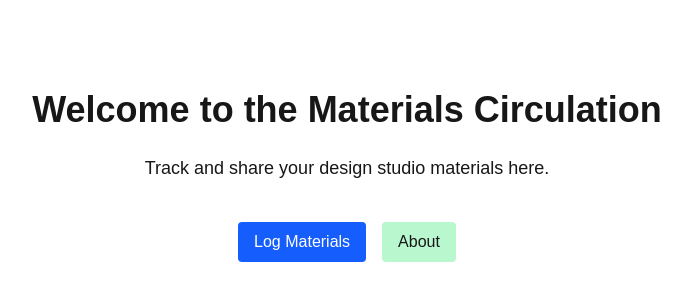
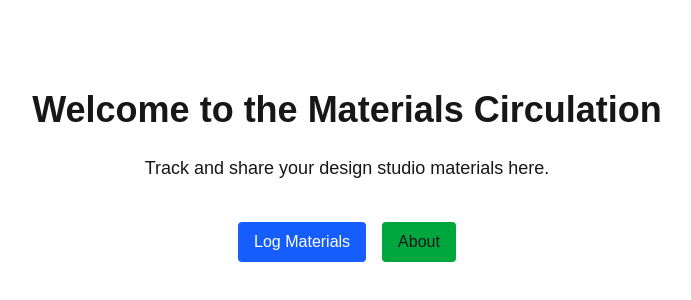
Before and after one commit to ckrenteras/materials-circulation, a Next.js app: page / in a window 1280 px wide. Shown: the part 224-524 px from the top of the page, without its empty margins (293-984 px from the left). Built offline with nearby package versions, Linux system fonts and the light colour scheme.

Commit message:
changed the color of about button again

```diff
--- a/src/pages/index.tsx
+++ b/src/pages/index.tsx
@@ -9,7 +9,7 @@ export default function Home() {
         <Link href="/log" className="bg-blue-600 text-white px-4 py-2 rounded hover:bg-blue-700">
           Log Materials
         </Link>
-        <Link href="/about" className="bg-green-200 px-4 py-2 rounded hover:bg-green-300">
+        <Link href="/about" className="bg-green-600 px-4 py-2 rounded hover:bg-green-700">
           About
         </Link>
       </div>
```
